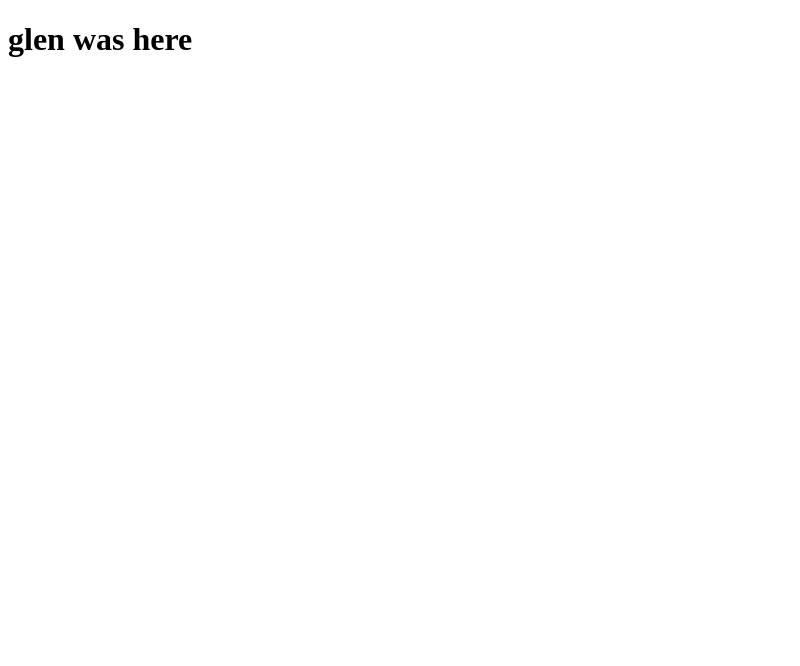
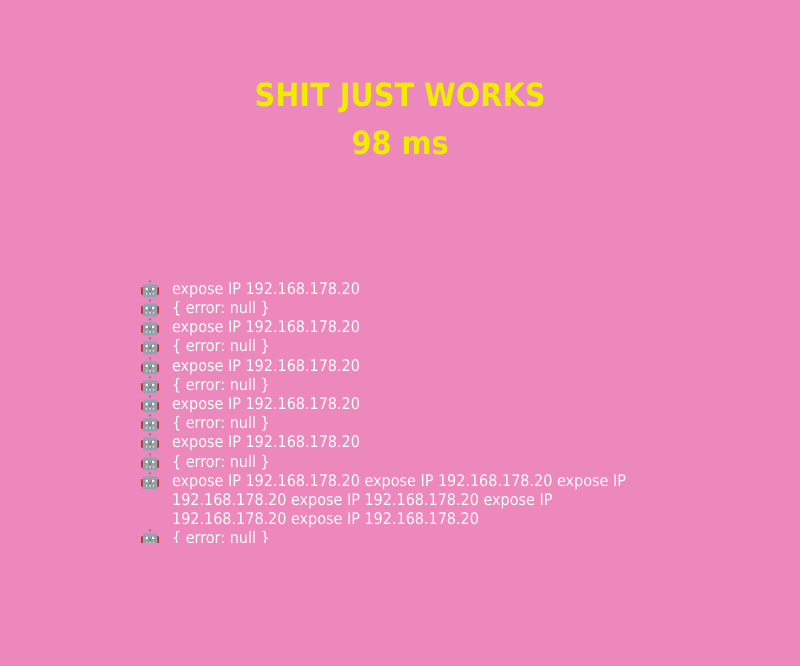
Before and after one commit to glencoden/looney-auto-tool-electron, an Electron app: page index.html in a window 800 px wide. Drawn offline with Linux system fonts and the light colour scheme.

Commit message:
add styles

```diff
--- a/index.html
+++ b/index.html
@@ -2,23 +2,41 @@
 <html>
     <head>
         <meta charset="UTF-8" />
-        <!-- https://developer.mozilla.org/en-US/docs/Web/HTTP/CSP -->
         <meta
             http-equiv="Content-Security-Policy"
             content="default-src 'self'; script-src 'self'"
         />
-        <meta
-            http-equiv="X-Content-Security-Policy"
-            content="default-src 'self'; script-src 'self'"
-        />
-        <title>auto 🤖 tool</title>
-        <style>
-            h1 {
-                color: #0C5EF0;
-            }
-        </style>
+        <title>auto tool</title>
+        <link rel="stylesheet" type="text/css" href="./style.css" />
     </head>
     <body>
-        <h1>glen was here</h1>
+        <h1>
+            SHIT JUST WORKS
+            <br/>
+            98 ms
+        </h1>
+
+        <div class="logger">
+            <ul>
+                <li>expose IP 192.168.178.20</li>
+                <li>{ error: null }</li>
+                <li>expose IP 192.168.178.20</li>
+                <li>{ error: null }</li>
+                <li>expose IP 192.168.178.20</li>
+                <li>{ error: null }</li>
+                <li>expose IP 192.168.178.20</li>
+                <li>{ error: null }</li>
+                <li>expose IP 192.168.178.20</li>
+                <li>{ error: null }</li>
+                <li>expose IP 192.168.178.20 expose IP 192.168.178.20 expose IP 192.168.178.20 expose IP 192.168.178.20 expose IP 192.168.178.20 expose IP 192.168.178.20</li>
+                <li>{ error: null }</li>
+                <li>expose IP 192.168.178.20</li>
+                <li>{ error: null }</li>
+                <li>expose IP 192.168.178.20</li>
+                <li>{ error: null }</li>
+                <li>expose IP 192.168.178.20</li>
+                <li>{ error: null }</li>
+            </ul>
+        </div>
     </body>
 </html>
--- a/main.js
+++ b/main.js
@@ -5,6 +5,8 @@ const createWindow = () => {
     const win = new BrowserWindow({
         width: 800,
         height: 600,
+        titleBarStyle: 'hidden',
+        transparent: true,
     })
 
     win.loadFile('index.html')
--- /dev/null
+++ b/style.css
@@ -0,0 +1,39 @@
+body {
+    font-family: Tahoma, 'sans-serif';
+    background-color: #DD137B80;
+}
+
+h1 {
+    -webkit-user-select: none;
+    -webkit-app-region: drag;
+    text-align: center;
+    line-height: 1.5;
+    padding: 50px;
+    color: #F0EC00;
+}
+
+.logger {
+    position: relative;
+}
+
+ul {
+    list-style-type: "\1F916";
+    position: absolute;
+    left: 50%;
+    top: 0;
+    transform: translateX(-50%);
+    line-height: 1.2;
+    width: 480px;
+    height: 240px;
+    overflow: scroll;
+    padding: 24px;
+}
+
+li {
+    color: white;
+    padding-left: 12px;
+}
+
+li::selection {
+    background-color: #0C5EF0;
+}
```
